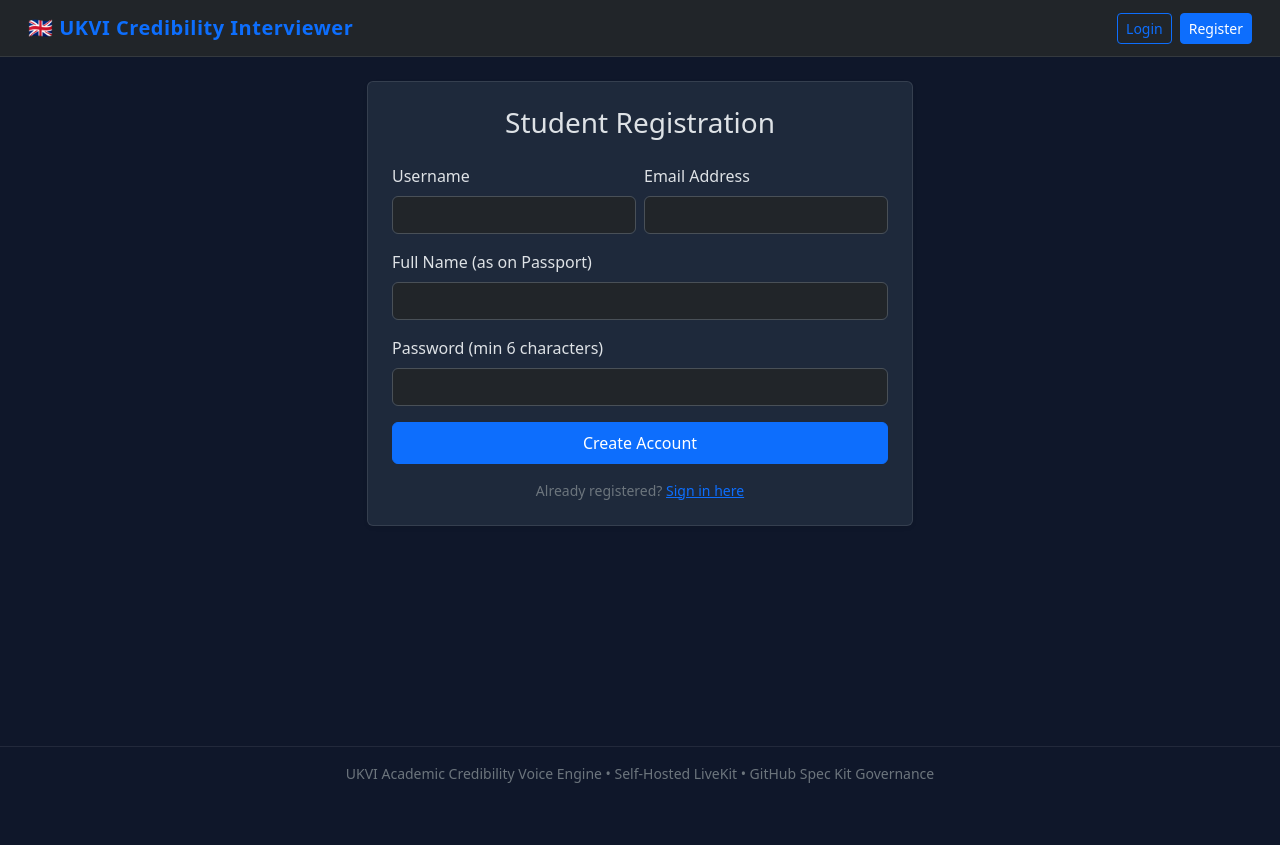
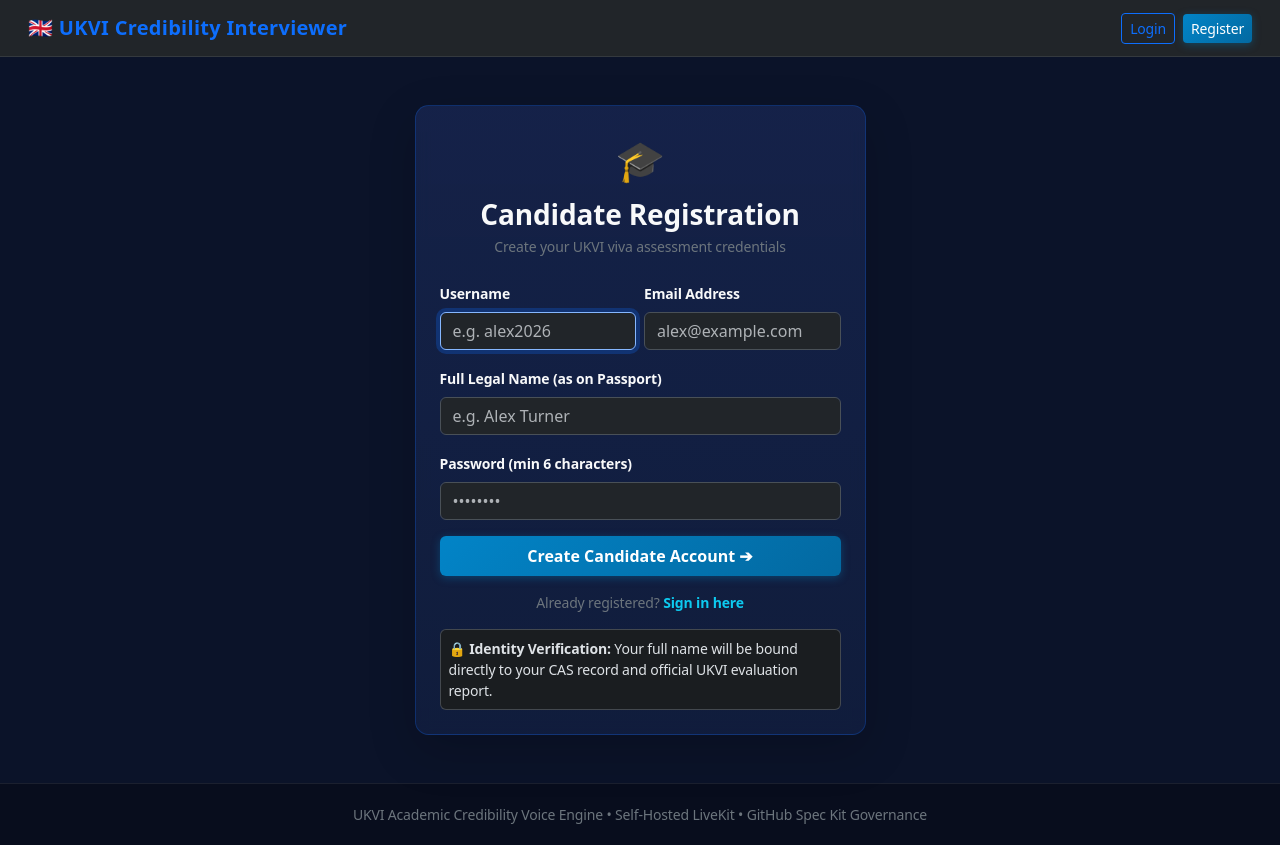
Before and after one commit to promit-bhattacharjee/autonomous-interview, a Python web app: template services/web_api/src/api/templates/auth/register.html in a window 1280 px wide. Before the commit the page ends 783 px from the top, so only its background shows below. Run offline with Jinja, Linux system fonts and the light colour scheme; the template is opened without the code that fills it, so the values that code supplies are empty; some libraries are stand-ins or nearby versions.

Commit message:
feat(ui): modernize auth cards, base styling, and add matched/missed rubric keyword badges in transcripts

```diff
--- a/services/web_api/src/api/templates/auth/register.html
+++ b/services/web_api/src/api/templates/auth/register.html
@@ -3,37 +3,44 @@
 {% block title %}Register - UKVI Credibility Interviewer{% endblock %}
 
 {% block content %}
-<div class="row justify-content-center">
-    <div class="col-md-6">
-        <div class="card p-4 shadow-sm">
-            <h3 class="card-title text-center mb-4">Student Registration</h3>
+<div class="row justify-content-center my-4">
+    <div class="col-md-7 col-lg-6 col-xl-5">
+        <div class="card p-4 shadow-lg border-primary border-opacity-25">
+            <div class="text-center mb-4">
+                <span class="fs-1 mb-2 d-block">🎓</span>
+                <h3 class="card-title fw-bold text-light mb-1">Candidate Registration</h3>
+                <p class="text-secondary small mb-0">Create your UKVI viva assessment credentials</p>
+            </div>
             {% if error %}
-                <div class="alert alert-danger" role="alert">{{ error }}</div>
+                <div class="alert alert-danger py-2 small border-0" role="alert">⚠️ {{ error }}</div>
             {% endif %}
             <form action="/auth/register" method="POST" id="regForm">
                 <div class="row g-2 mb-3">
                     <div class="col-md-6">
-                        <label for="username" class="form-label">Username</label>
-                        <input type="text" class="form-control" id="username" name="username" required>
+                        <label for="username" class="form-label small fw-semibold text-light">Username</label>
+                        <input type="text" class="form-control" id="username" name="username" placeholder="e.g. alex2026" required autofocus>
                     </div>
                     <div class="col-md-6">
-                        <label for="email" class="form-label">Email Address</label>
-                        <input type="email" class="form-control" id="email" name="email" required>
+                        <label for="email" class="form-label small fw-semibold text-light">Email Address</label>
+                        <input type="email" class="form-control" id="email" name="email" placeholder="alex@example.com" required>
                     </div>
                 </div>
                 <div class="mb-3">
-                    <label for="full_name" class="form-label">Full Name (as on Passport)</label>
-                    <input type="text" class="form-control" id="full_name" name="full_name" required>
+                    <label for="full_name" class="form-label small fw-semibold text-light">Full Legal Name (as on Passport)</label>
+                    <input type="text" class="form-control" id="full_name" name="full_name" placeholder="e.g. Alex Turner" required>
                 </div>
                 <div class="mb-3">
-                    <label for="password" class="form-label">Password (min 6 characters)</label>
-                    <input type="password" class="form-control" id="password" name="password" minlength="6" required>
+                    <label for="password" class="form-label small fw-semibold text-light">Password (min 6 characters)</label>
+                    <input type="password" class="form-control" id="password" name="password" minlength="6" placeholder="••••••••" required>
                 </div>
                 <input type="hidden" id="reg_device_id" name="device_id">
-                <button type="submit" class="btn btn-primary w-100 py-2">Create Account</button>
+                <button type="submit" class="btn btn-primary w-100 py-2 fw-semibold">Create Candidate Account ➔</button>
             </form>
             <div class="text-center mt-3 small text-secondary">
-                Already registered? <a href="/auth/login" class="text-primary">Sign in here</a>
+                Already registered? <a href="/auth/login" class="text-info text-decoration-none fw-semibold">Sign in here</a>
+            </div>
+            <div class="alert alert-dark border border-secondary border-opacity-50 mt-3 p-2 small mb-0">
+                🔒 <strong>Identity Verification:</strong> Your full name will be bound directly to your CAS record and official UKVI evaluation report.
             </div>
         </div>
     </div>
--- a/services/web_api/src/api/templates/base.html
+++ b/services/web_api/src/api/templates/base.html
@@ -8,30 +8,64 @@
     <link rel="stylesheet" href="/static/vendor/bootstrap/css/bootstrap.min.css">
     <style>
         :root {
-            --ukvi-primary: #0d6efd;
-            --ukvi-bg: #0f172a;
-            --ukvi-card: #1e293b;
+            --ukvi-primary: #3b82f6;
+            --ukvi-primary-hover: #2563eb;
+            --ukvi-bg: #0b1329;
+            --ukvi-surface: #111d3d;
+            --ukvi-card: #16244c;
+            --ukvi-border: rgba(255, 255, 255, 0.08);
         }
         body {
             background-color: var(--ukvi-bg);
-            color: #f8fafc;
+            color: #f1f5f9;
             min-height: 100vh;
             display: flex;
             flex-direction: column;
+            font-family: system-ui, -apple-system, BlinkMacSystemFont, "Segoe UI", Roboto, sans-serif;
+            letter-spacing: -0.01em;
+        }
+        ::-webkit-scrollbar {
+            width: 8px;
+            height: 8px;
+        }
+        ::-webkit-scrollbar-track {
+            background: rgba(11, 19, 41, 0.8);
+        }
+        ::-webkit-scrollbar-thumb {
+            background: rgba(255, 255, 255, 0.15);
+            border-radius: 4px;
+        }
+        ::-webkit-scrollbar-thumb:hover {
+            background: rgba(255, 255, 255, 0.25);
         }
         .navbar-brand {
-            font-weight: 700;
-            letter-spacing: 0.5px;
+            font-weight: 750;
+            letter-spacing: 0.3px;
         }
         .card {
-            background-color: var(--ukvi-card);
-            border: 1px solid rgba(255, 255, 255, 0.1);
+            background: linear-gradient(180deg, rgba(22, 36, 76, 0.9) 0%, rgba(17, 29, 61, 0.95) 100%);
+            border: 1px solid var(--ukvi-border);
+            border-radius: 0.85rem;
+            box-shadow: 0 4px 20px rgba(0, 0, 0, 0.3);
+            backdrop-filter: blur(8px);
+        }
+        .btn-primary {
+            background: linear-gradient(135deg, #0284c7 0%, #0369a1 100%);
+            border: none;
+            box-shadow: 0 2px 8px rgba(2, 132, 199, 0.35);
+            transition: all 0.2s ease-in-out;
+        }
+        .btn-primary:hover {
+            background: linear-gradient(135deg, #0369a1 0%, #075985 100%);
+            transform: translateY(-1px);
+            box-shadow: 0 4px 14px rgba(2, 132, 199, 0.45);
         }
         footer {
             margin-top: auto;
-            border-top: 1px solid rgba(255, 255, 255, 0.08);
-            padding: 1rem 0;
-            color: #94a3b8;
+            border-top: 1px solid var(--ukvi-border);
+            padding: 1.25rem 0;
+            background: #080d1d;
+            color: #64748b;
         }
     </style>
     {% block extra_head %}{% endblock %}
```
Also changed, not shown: services/web_api/src/api/templates/admin/evaluation_detail.html (+15 -1 lines), services/web_api/src/api/templates/auth/login.html (+17 -13 lines), services/web_api/src/api/templates/student/results.html (+15 -1 lines).
